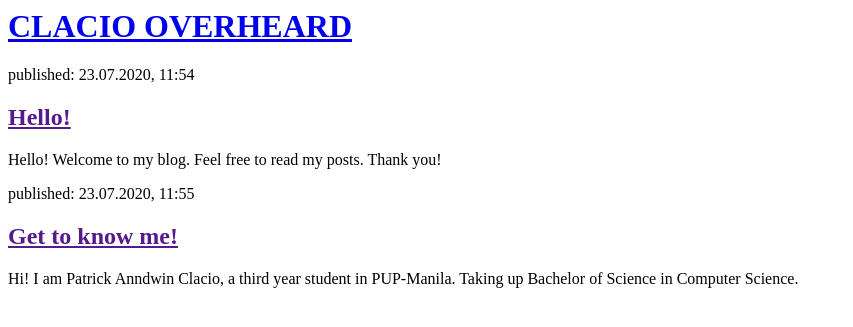
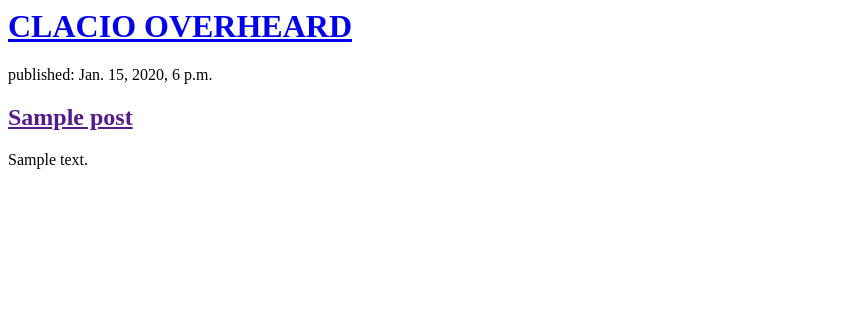
Before and after one commit to anndwinclacio/my-blog, a Django app: page / in a window 1280 px wide. Shown: the top 327 px of the page, without its empty margins (0-853 px from the left). Run offline with Django 3.2, Linux system fonts and the light colour scheme; tables that the repository leaves empty hold one stand-in row (values such as "Sample post").

Commit message:
Updated templates to display posts from the database

```diff
--- a/blog/templates/blog/post_list.html
+++ b/blog/templates/blog/post_list.html
@@ -9,17 +9,15 @@
             <h1> <a href="/"> CLACIO OVERHEARD </a> </h1>
         </div>
 
-        <div>
-            <p> published: 23.07.2020, 11:54 </p>
-            <h2> <a href=""> Hello! </a> </h2>
-            <p> Hello! Welcome to my blog. Feel free to read my posts. Thank you!</p>
-        </div>
+        {% for post in posts %}
+            <div>
+                <p> published: {{ post.published_date}} </p>
+                <h2> <a href=""> {{ post.title }} </a></h2>
+                <p> {{ post.text|linebreaksbr }} </p>
+            </div>
 
-        <div>
-            <p> published: 23.07.2020, 11:55 </p>
-            <h2> <a href=""> Get to know me! </a> </h2>
-            <p> Hi! I am Patrick Anndwin Clacio, a third year student in PUP-Manila. Taking up Bachelor of Science in Computer Science.</p>
-        </div>
+        {% endfor %}
+
 
     </body>
 
--- a/blog/views.py
+++ b/blog/views.py
@@ -1,5 +1,8 @@
 from django.shortcuts import render
+from .models import Post  # this will include thd model we have written in another file
+from django.utils import timezone
 
 # Create your views here.
 def post_list(request):
-    return render(request, 'blog/post_list.html', {})
+    posts = Post.objects.filter(published_date__lte=timezone.now()).order_by('published_date')
+    return render(request, 'blog/post_list.html', {'posts': posts})
```
